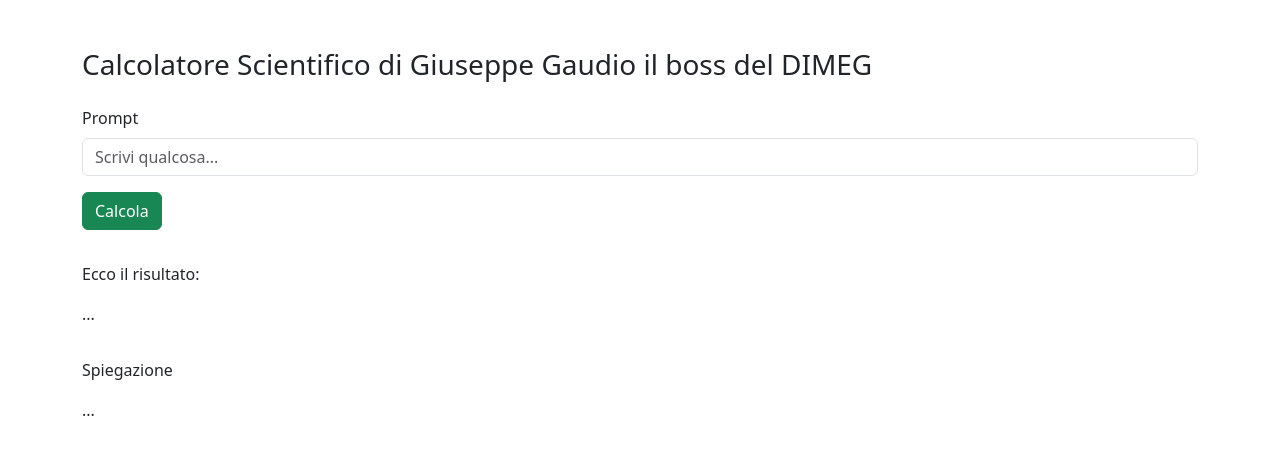
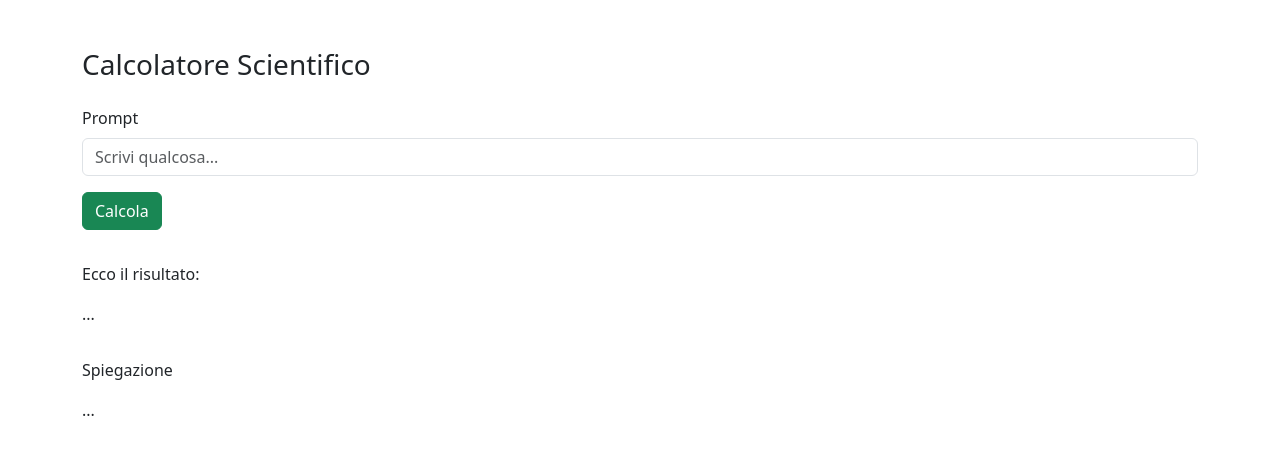
Before and after one commit to gtavella/wtu.github.io, a plain HTML site: page calc.html in a window 1280 px wide. Drawn offline with nearby package versions, Linux system fonts and the light colour scheme.

Commit message:
Update calc.html

```diff
--- a/calc.html
+++ b/calc.html
@@ -11,7 +11,7 @@
     <div class="container mt-5">
         <!--  RIGA: TITOLO     -->
         <div class="row  mb-3">
-            <h3>Calcolatore Scientifico di Giuseppe Gaudio il boss del DIMEG</h3>
+            <h3>Calcolatore Scientifico</h3>
         </div>
 
         <!--  RIGA: FORM    -->
```
